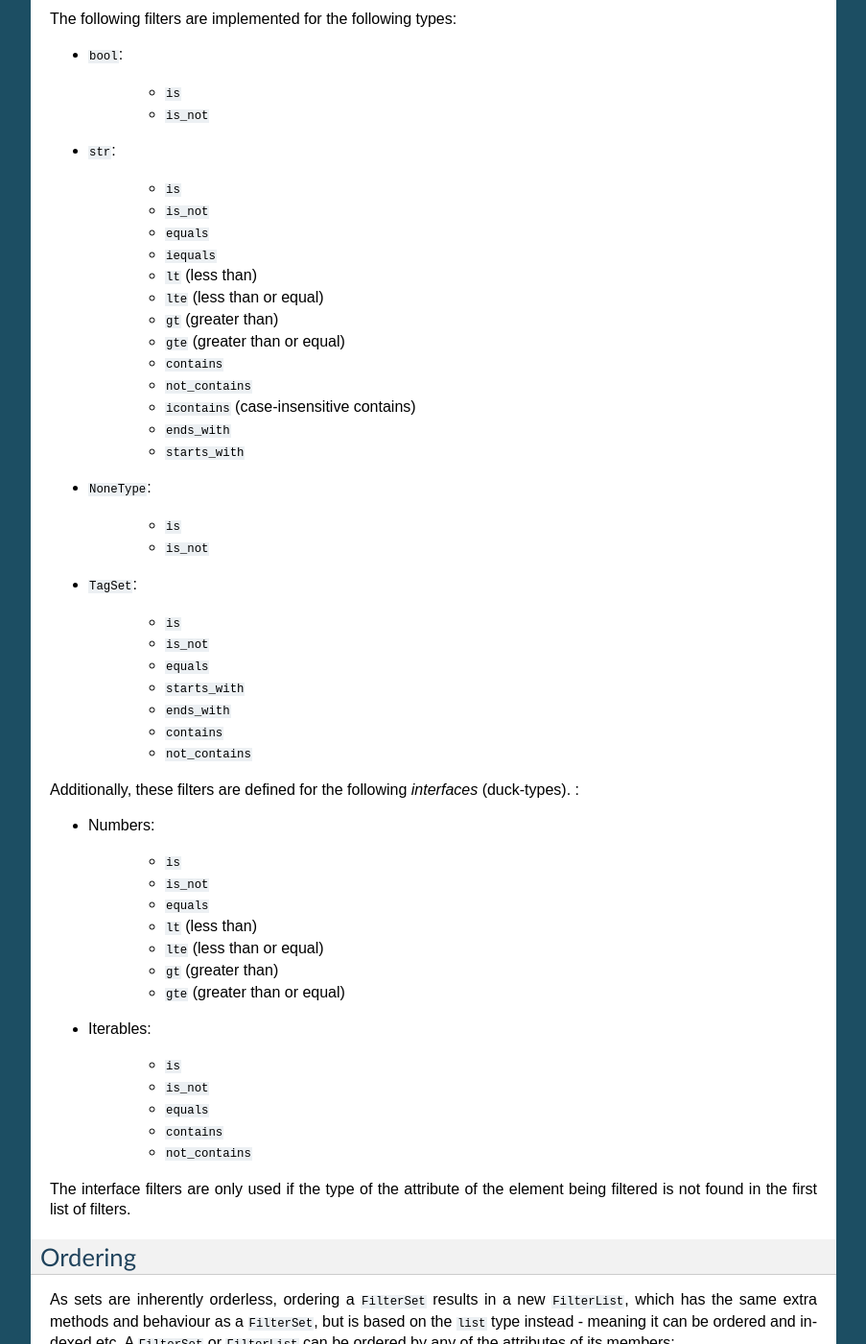
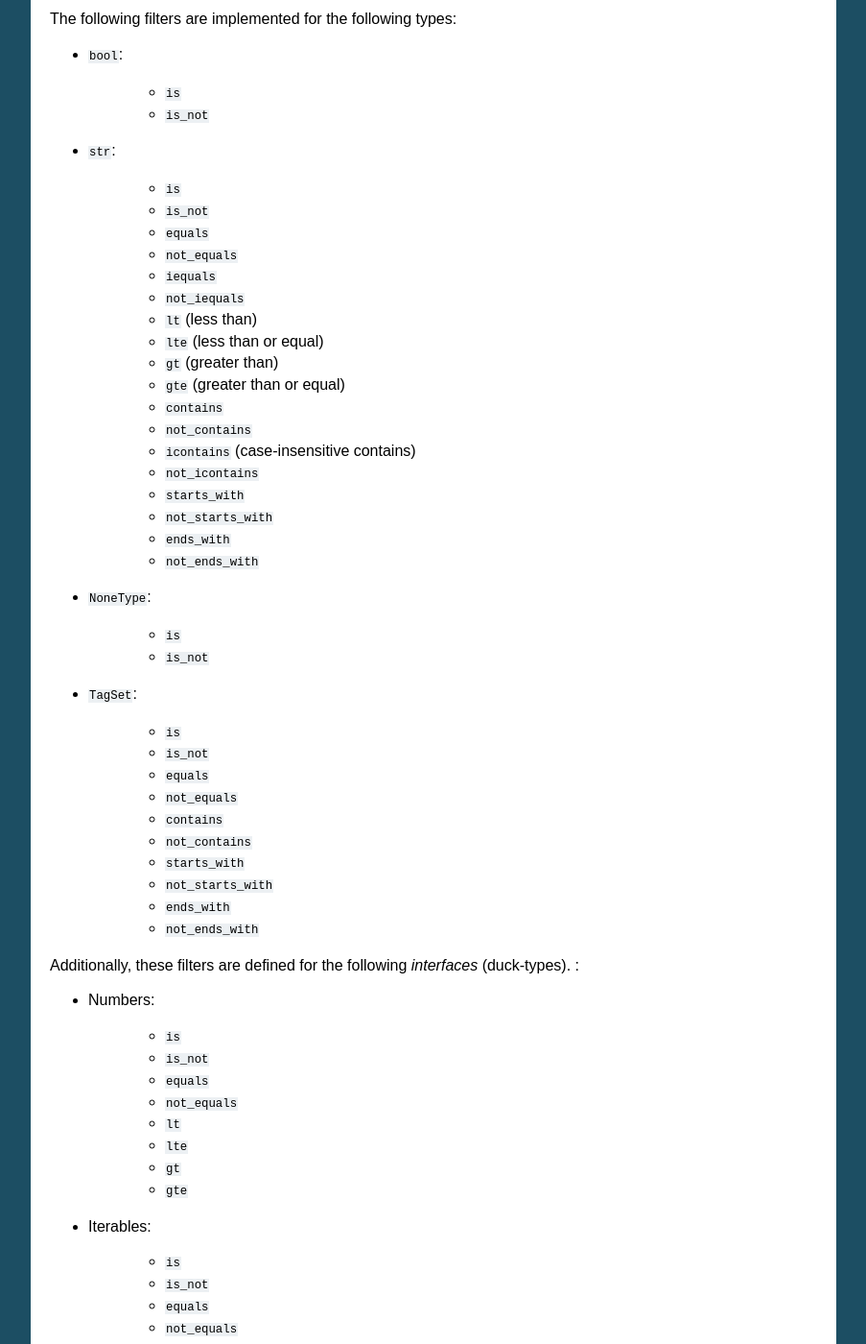
Before and after one commit to octue/octue-sdk-python, a Sphinx documentation site: the page built from docs/source/filter_containers.rst, in a window 1280 px wide and 1400 px high, scrolled down 574 px. Shown: the whole window at 96% size, without its empty margins (198-1101 px from the left). Built offline with Sphinx 7.4.7, drawn with Linux system fonts in a browser that asks for light colours; some of the changed text lies outside the part shown.

Commit message:
DOC: Add new filters to documentation

```diff
--- a/docs/source/filter_containers.rst
+++ b/docs/source/filter_containers.rst
@@ -44,7 +44,9 @@ The following filters are implemented for the following types:
     * ``is``
     * ``is_not``
     * ``equals``
+    * ``not_equals``
     * ``iequals``
+    * ``not_iequals``
     * ``lt`` (less than)
     * ``lte`` (less than or equal)
     * ``gt`` (greater than)
@@ -52,8 +54,11 @@ The following filters are implemented for the following types:
     * ``contains``
     * ``not_contains``
     * ``icontains`` (case-insensitive contains)
+    * ``not_icontains``
+    * ``starts_with``
+    * ``not_starts_with``
     * ``ends_with``
-    * ``starts_with``
+    * ``not_ends_with``
 
 - ``NoneType``:
 
@@ -65,10 +70,14 @@ The following filters are implemented for the following types:
     * ``is``
     * ``is_not``
     * ``equals``
-    * ``starts_with``
-    * ``ends_with``
+    * ``not_equals``
     * ``contains``
     * ``not_contains``
+    * ``starts_with``
+    * ``not_starts_with``
+    * ``ends_with``
+    * ``not_ends_with``
+
 
 
 Additionally, these filters are defined for the following *interfaces* (duck-types). :
@@ -78,18 +87,22 @@ Additionally, these filters are defined for the following *interfaces* (duck-typ
     * ``is``
     * ``is_not``
     * ``equals``
-    * ``lt`` (less than)
-    * ``lte`` (less than or equal)
-    * ``gt`` (greater than)
-    * ``gte`` (greater than or equal)
+    * ``not_equals``
+    * ``lt``
+    * ``lte``
+    * ``gt``
+    * ``gte``
 
 - Iterables:
 
     * ``is``
     * ``is_not``
     * ``equals``
+    * ``not_equals``
     * ``contains``
     * ``not_contains``
+    * ``icontains``
+    * ``not_icontains``
 
 The interface filters are only used if the type of the attribute of the element being filtered is not found in the first
 list of filters.
```
